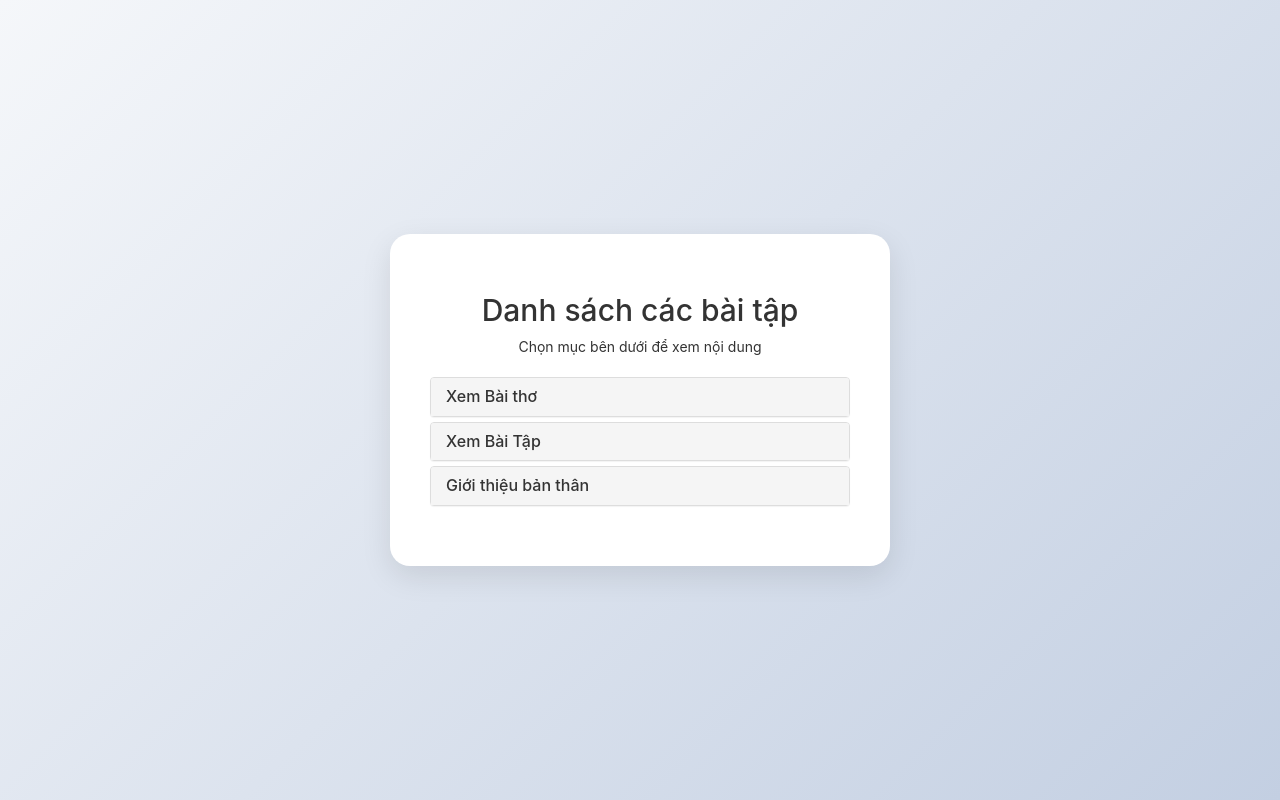
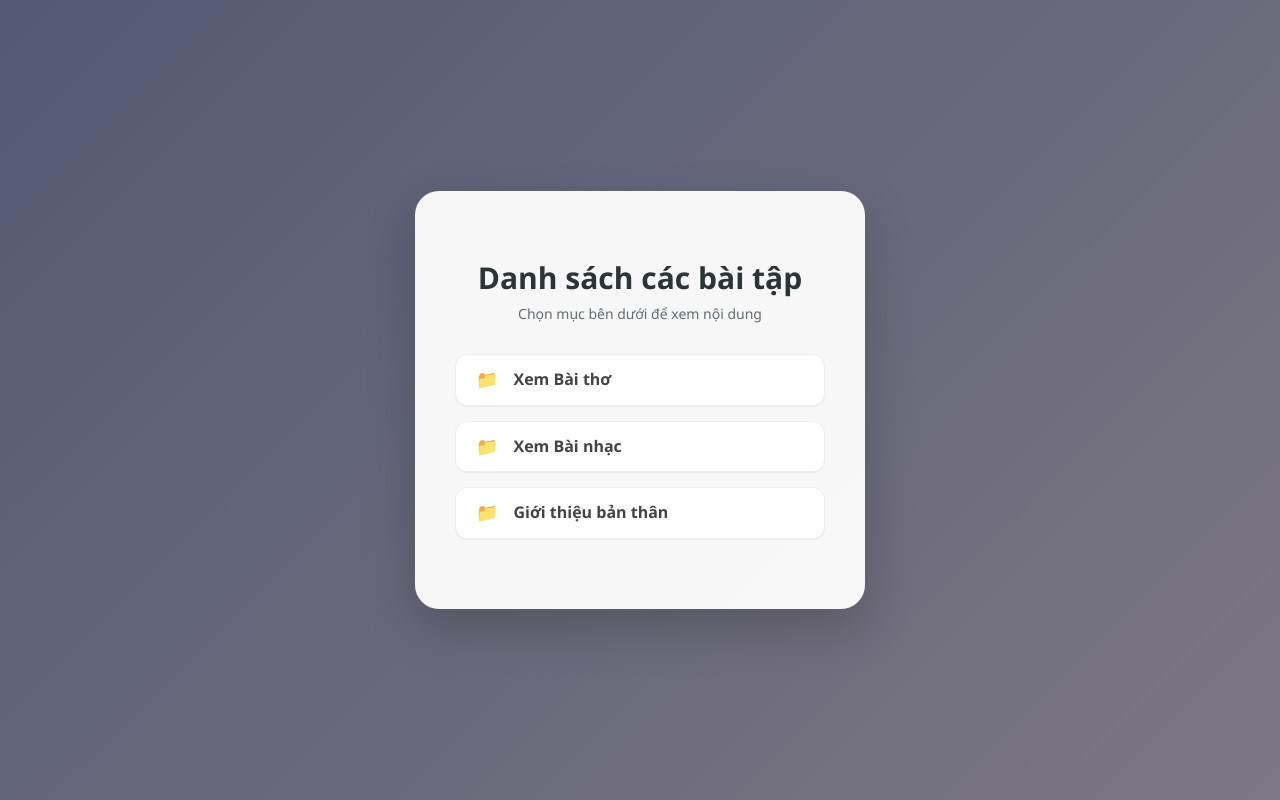
Before and after one commit to thanhtitan123-lab/tonghop-html, a plain HTML site: page index.html in a window 1280 px wide. Drawn offline with nearby package versions, Linux system fonts and the light colour scheme.

Commit message:
Update index.html

```diff
--- a/index.html
+++ b/index.html
@@ -8,72 +8,120 @@
 
   <style>
   body {
-      background: linear-gradient(135deg, #f5f7fa 0%, #c3cfe2 100%);
-      font-family: 'Inter', sans-serif;
+    /* Gradient động hoặc màu sắc hiện đại hơn */
+    background: linear-gradient(135deg, #535974 0%, #7c7782 100%);
+    font-family: 'Segoe UI', Tahoma, Geneva, Verdana, sans-serif;
     min-height: 100vh;
     margin: 0;
+    overflow-x: hidden;
   }
 
-    /* Đảm bảo container menu căn giữa */
   #menu-wrapper {
     display: flex;
     align-items: center;
     justify-content: center;
     height: 100vh;
+    padding: 20px;
   }
 
   .main-card {
     border: none;
-      border-radius: 20px;
-      box-shadow: 0 10px 30px rgba(0,0,0,0.1);
-      background: white;
-      padding: 40px;
-      max-width: 500px;
+    border-radius: 24px;
+    box-shadow: 0 20px 50px rgba(0,0,0,0.2);
+    background: rgba(255, 255, 255, 0.95);
+    padding: 50px 40px;
+    max-width: 450px;
     width: 100%;
     text-align: center;
+    transition: transform 0.3s ease;
+
   }
 
-    .dropdown-menu {
-      border: none;
-      box-shadow: 0 10px 25px rgba(0,0,0,0.1);
-      border-radius: 12px;
-      padding: 10px;
-      min-width: 250px;
+  h2 {
+    font-weight: 700;
+    color: #2d3436;
+    margin-bottom: 10px;
+  }
+
+  p { color: #636e72; margin-bottom: 30px; }
+
+  /* Hiệu ứng cho từng mục bài tập */
+  .panel-default {
+    border: 1px solid #eee !important;
+    border-radius: 12px !important;
+    margin-bottom: 15px !important;
+    transition: all 0.3s cubic-bezier(0.25, 0.8, 0.25, 1);
+    overflow: hidden;
+  }
+
+  .panel-default:hover {
+    transform: translateY(-5px);
+    box-shadow: 0 10px 20px rgba(0,0,0,0.1);
+    border-color: #764ba2 !important;
+  }
+
+  .panel-heading {
+    padding: 15px 20px !important;
+    background-color: transparent !important;
+    transition: background 0.3s;
+  }
+
+  .panel-heading:hover {
+    background-color: #f8f9fa !important;
+  }
+
+  .panel-title {
+    font-size: 16px;
+    font-weight: 600;
+    color: #444;
+    display: flex;
+    align-items: center;
+  }
+
+  /* Thêm icon giả bằng CSS hoặc dùng FontAwesome */
+  .panel-title::before {
+    content: "📁";
+    margin-right: 15px;
+    font-size: 18px;
   }
 
   /* NÚT QUAY LẠI */
   #back-btn {
-      display: none; /* Ẩn mặc định */
+    display: none;
     position: fixed;
     top: 20px;
     left: 20px;
     z-index: 9999;
-      padding: 8px 15px;
-      border-radius: 20px;
+    padding: 12px 25px;
+    border-radius: 50px;
     background: #fff;
-      border: 1px solid #ccc;
-      box-shadow: 0 2px 10px rgba(0,0,0,0.2);
+    border: none;
+    box-shadow: 0 4px 15px rgba(0,0,0,0.2);
     cursor: pointer;
     font-weight: bold;
+    color: #764ba2;
+    transition: all 0.3s;
   }
 
-    /* KHUNG HIỂN THỊ LINK */
+  #back-btn:hover {
+    background: #764ba2;
+    color: #fff;
+  }
+
   #content-frame {
-      display: none; /* Ẩn mặc định */
+    display: none;
     width: 100%;
     height: 100vh;
     border: none;
+    animation: fadeIn 0.5s ease;
   }
 
-    .panel-group {
-         text-align: left;
-    margin-top: 20px;
-
-    }
-    .panel-heading {
-        cursor: pointer;
+  @keyframes fadeIn {
+    from { opacity: 0; transform: translateY(20px); }
+    to { opacity: 1; transform: translateY(0); }
   }
 </style>
+
 </head>
 <body>
   <button id="back-btn" onclick="goBack()">← Quay lại Menu</button>
@@ -93,7 +141,7 @@
 
         <div class="panel panel-default">
           <div class="panel-heading" onclick="showPage('https://thanhtitan123-lab.github.io/baitap/')">
-            <h4 class="panel-title">Xem Bài Tập</h4>
+            <h4 class="panel-title">Xem Bài nhạc</h4>
           </div>
         </div>
 
```
Lines whose indentation alone changed are shown as unchanged.
